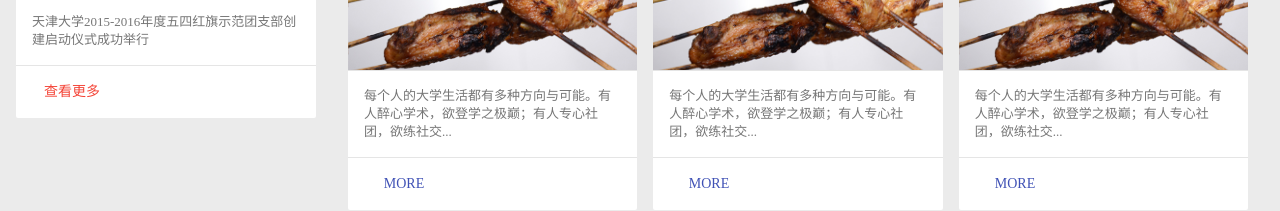
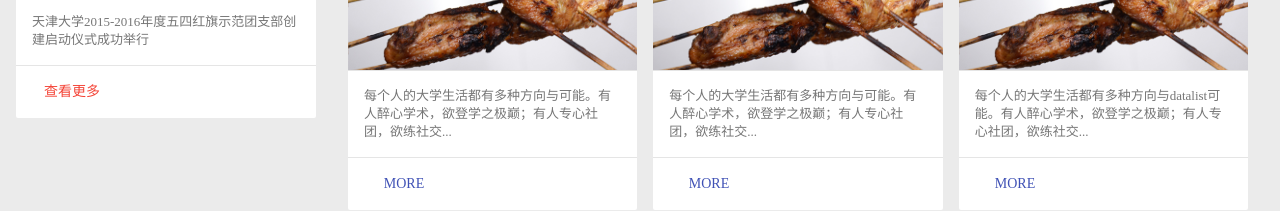
Before and after one commit to Velacielad/SAU, a plain HTML site: page index.html in a window 1280 px wide. Shown: the part 518-729 px from the top of the page. Drawn offline with Linux system fonts and the light colour scheme.

Commit message:
2015/12/28/1
ddd

```diff
--- a/index.html
+++ b/index.html
@@ -188,7 +188,7 @@
                   <div class="mdl-card__title mdl-card--expand news1-title">
                   </div>
                   <div class="mdl-card__supporting-text">
-                    每个人的大学生活都有多种方向与可能。有人醉心学术，欲登学之极巅；有人专心社团，欲练社交...
+                    每个人的大学生活都有多种方向与datalist可能。有人醉心学术，欲登学之极巅；有人专心社团，欲练社交...
                   </div>
                   <div class="mdl-card__actions mdl-card--border">
                     <a class="mdl-button mdl-button--colored mdl-js-button mdl-js-ripple-effect">
```
